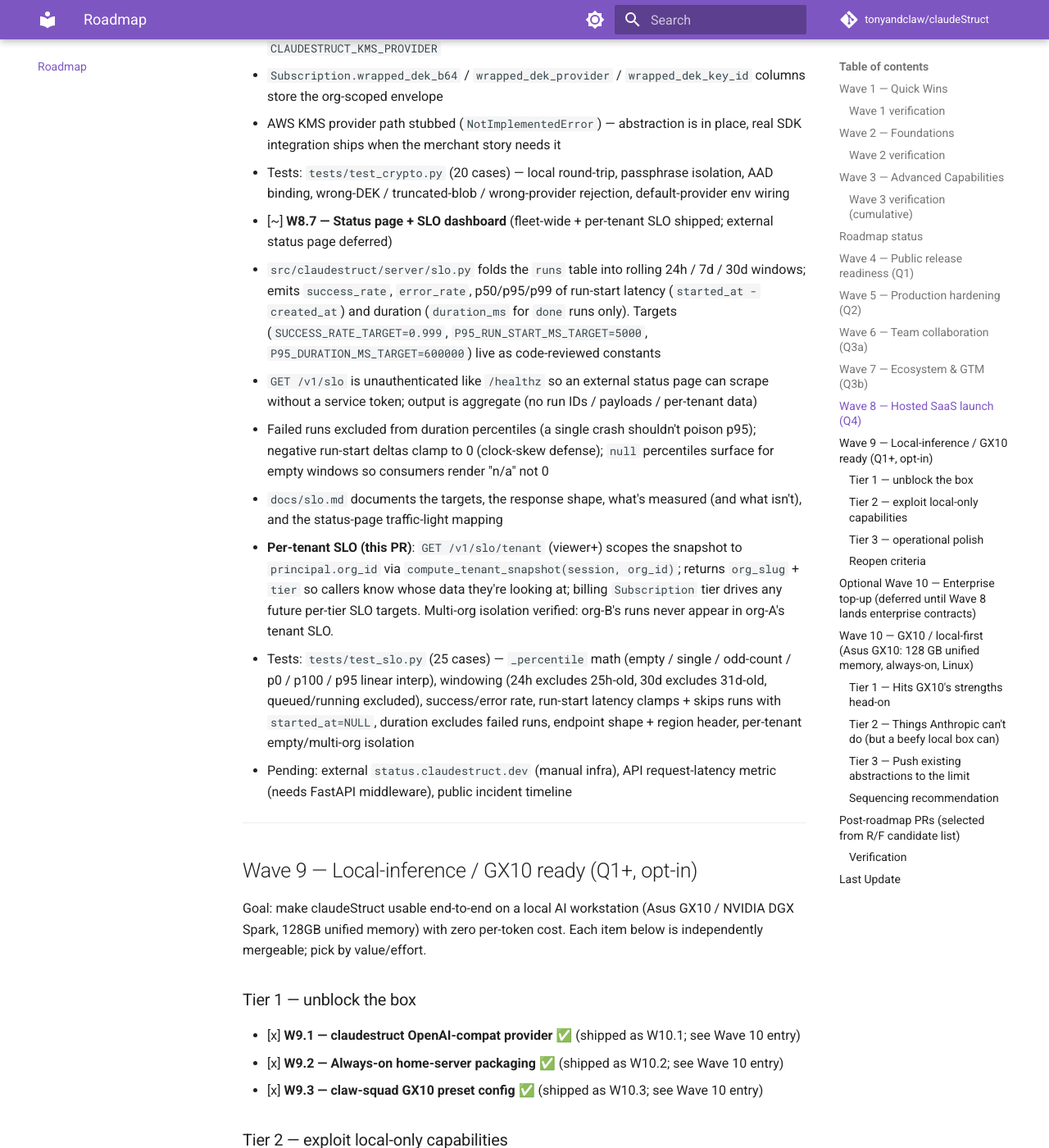
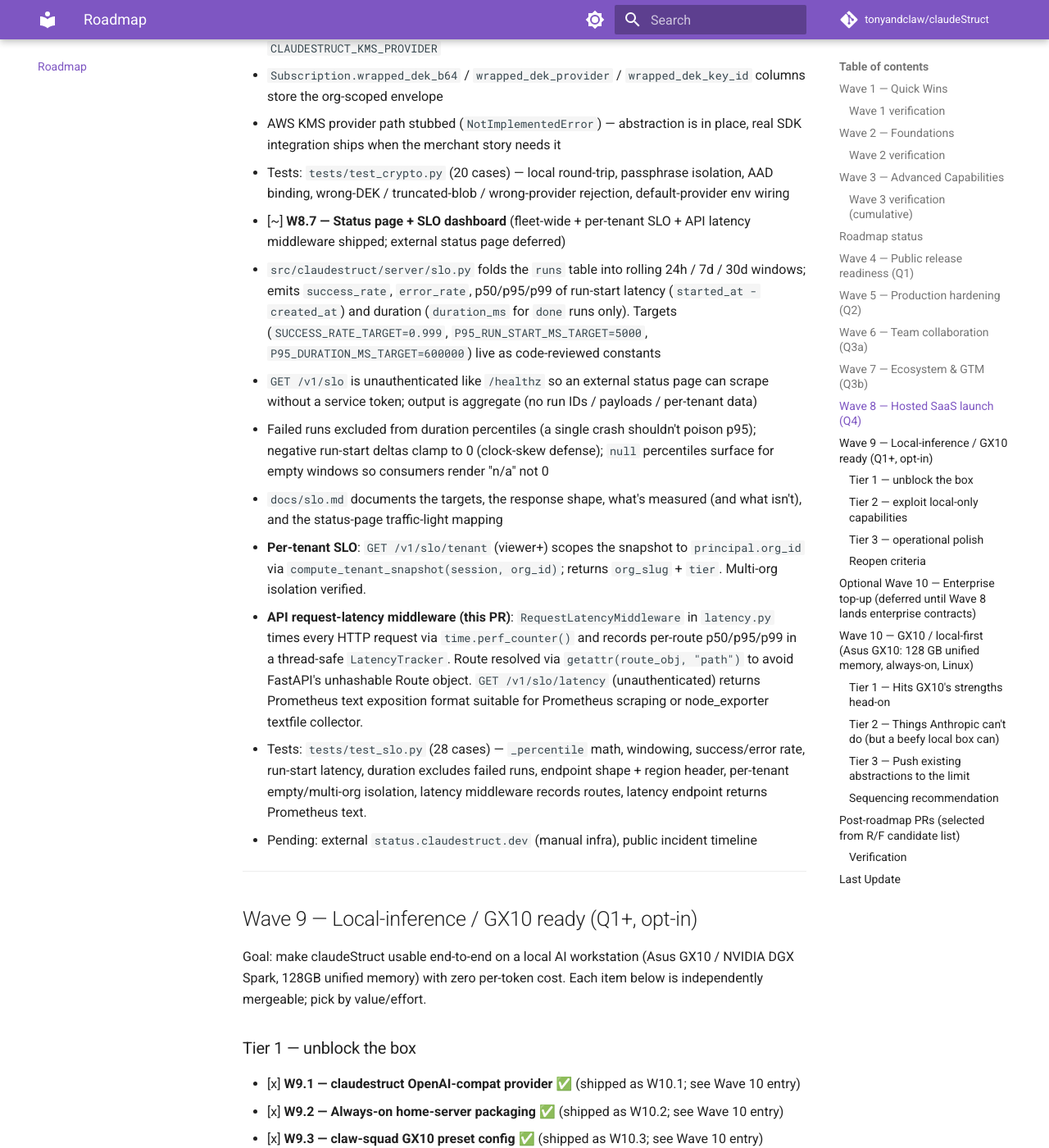
Before and after one commit to TonyTY-Hsieh-ASUS/claudeStruct, an MkDocs documentation site: the page built from docs/roadmap.md, in a window 1280 px wide and 1400 px high, scrolled down 22024 px. Shown: the whole window at 82% size. Built offline with MkDocs 1.6.1 and Material for MkDocs 9.7.7, drawn with Linux system fonts in a browser that asks for light colours; comment, search, counter and statistics services are not loaded.

Commit message:
docs: update W8.7 TODO (latency middleware shipped)

```diff
--- a/TODO.md
+++ b/TODO.md
@@ -376,14 +376,15 @@
   - `Subscription.wrapped_dek_b64` / `wrapped_dek_provider` / `wrapped_dek_key_id` columns store the org-scoped envelope
   - AWS KMS provider path stubbed (`NotImplementedError`) — abstraction is in place, real SDK integration ships when the merchant story needs it
   - Tests: `tests/test_crypto.py` (20 cases) — local round-trip, passphrase isolation, AAD binding, wrong-DEK / truncated-blob / wrong-provider rejection, default-provider env wiring
-- [~] **W8.7 — Status page + SLO dashboard** (fleet-wide + per-tenant SLO shipped; external status page deferred)
+- [~] **W8.7 — Status page + SLO dashboard** (fleet-wide + per-tenant SLO + API latency middleware shipped; external status page deferred)
   - `src/claudestruct/server/slo.py` folds the `runs` table into rolling 24h / 7d / 30d windows; emits `success_rate`, `error_rate`, p50/p95/p99 of run-start latency (`started_at - created_at`) and duration (`duration_ms` for `done` runs only). Targets (`SUCCESS_RATE_TARGET=0.999`, `P95_RUN_START_MS_TARGET=5000`, `P95_DURATION_MS_TARGET=600000`) live as code-reviewed constants
   - `GET /v1/slo` is unauthenticated like `/healthz` so an external status page can scrape without a service token; output is aggregate (no run IDs / payloads / per-tenant data)
   - Failed runs excluded from duration percentiles (a single crash shouldn't poison p95); negative run-start deltas clamp to 0 (clock-skew defense); `null` percentiles surface for empty windows so consumers render "n/a" not 0
   - `docs/slo.md` documents the targets, the response shape, what's measured (and what isn't), and the status-page traffic-light mapping
-  - **Per-tenant SLO (this PR)**: `GET /v1/slo/tenant` (viewer+) scopes the snapshot to `principal.org_id` via `compute_tenant_snapshot(session, org_id)`; returns `org_slug` + `tier` so callers know whose data they're looking at; billing `Subscription` tier drives any future per-tier SLO targets. Multi-org isolation verified: org-B's runs never appear in org-A's tenant SLO.
-  - Tests: `tests/test_slo.py` (25 cases) — `_percentile` math (empty / single / odd-count / p0 / p100 / p95 linear interp), windowing (24h excludes 25h-old, 30d excludes 31d-old, queued/running excluded), success/error rate, run-start latency clamps + skips runs with `started_at=NULL`, duration excludes failed runs, endpoint shape + region header, per-tenant empty/multi-org isolation
-  - Pending: external `status.claudestruct.dev` (manual infra), API request-latency metric (needs FastAPI middleware), public incident timeline
+  - **Per-tenant SLO**: `GET /v1/slo/tenant` (viewer+) scopes the snapshot to `principal.org_id` via `compute_tenant_snapshot(session, org_id)`; returns `org_slug` + `tier`. Multi-org isolation verified.
+  - **API request-latency middleware (this PR)**: `RequestLatencyMiddleware` in `latency.py` times every HTTP request via `time.perf_counter()` and records per-route p50/p95/p99 in a thread-safe `LatencyTracker`. Route resolved via `getattr(route_obj, "path")` to avoid FastAPI's unhashable Route object. `GET /v1/slo/latency` (unauthenticated) returns Prometheus text exposition format suitable for Prometheus scraping or node_exporter textfile collector.
+  - Tests: `tests/test_slo.py` (28 cases) — `_percentile` math, windowing, success/error rate, run-start latency, duration excludes failed runs, endpoint shape + region header, per-tenant empty/multi-org isolation, latency middleware records routes, latency endpoint returns Prometheus text.
+  - Pending: external `status.claudestruct.dev` (manual infra), public incident timeline
 
 ---
 
```
